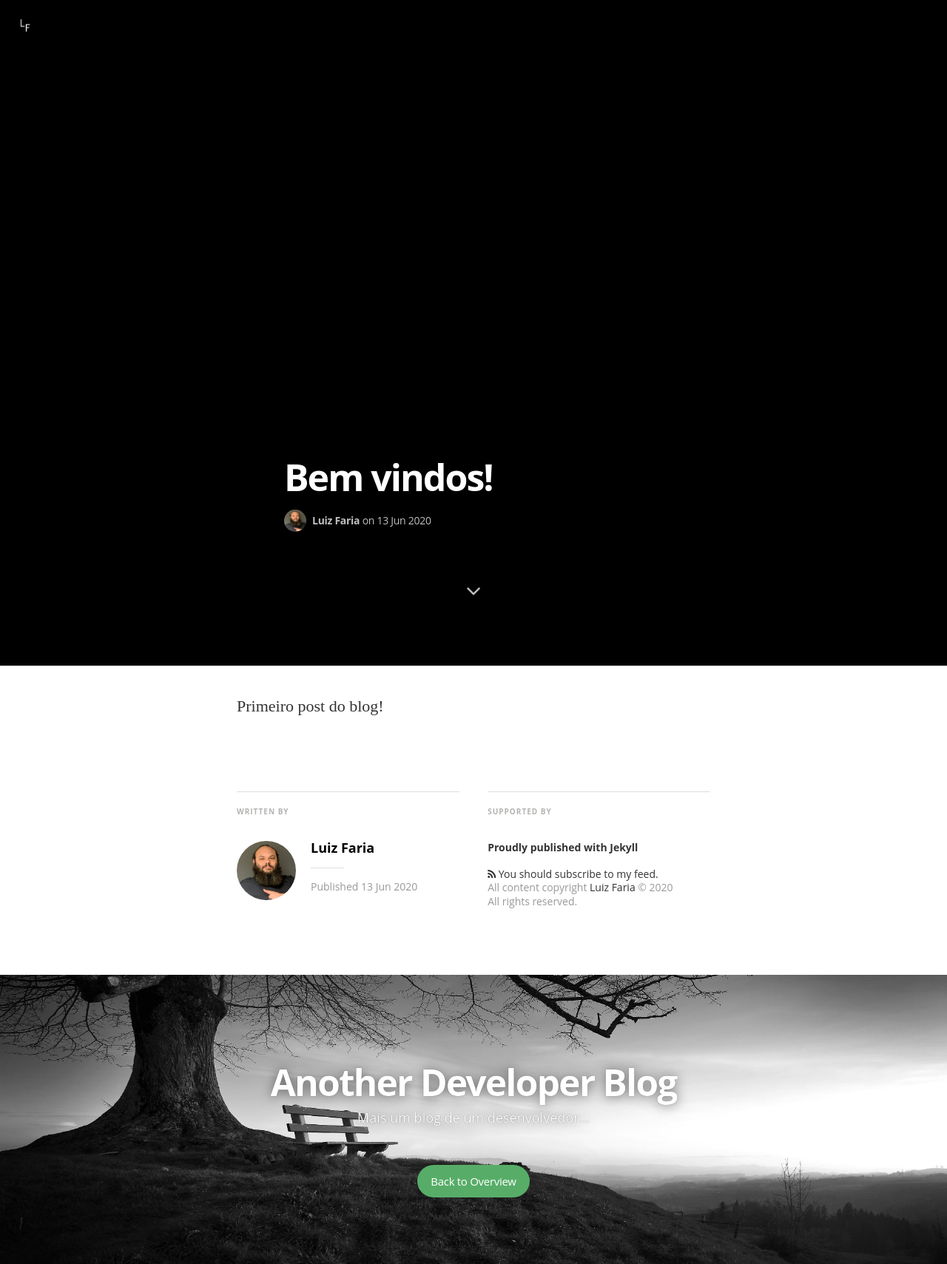
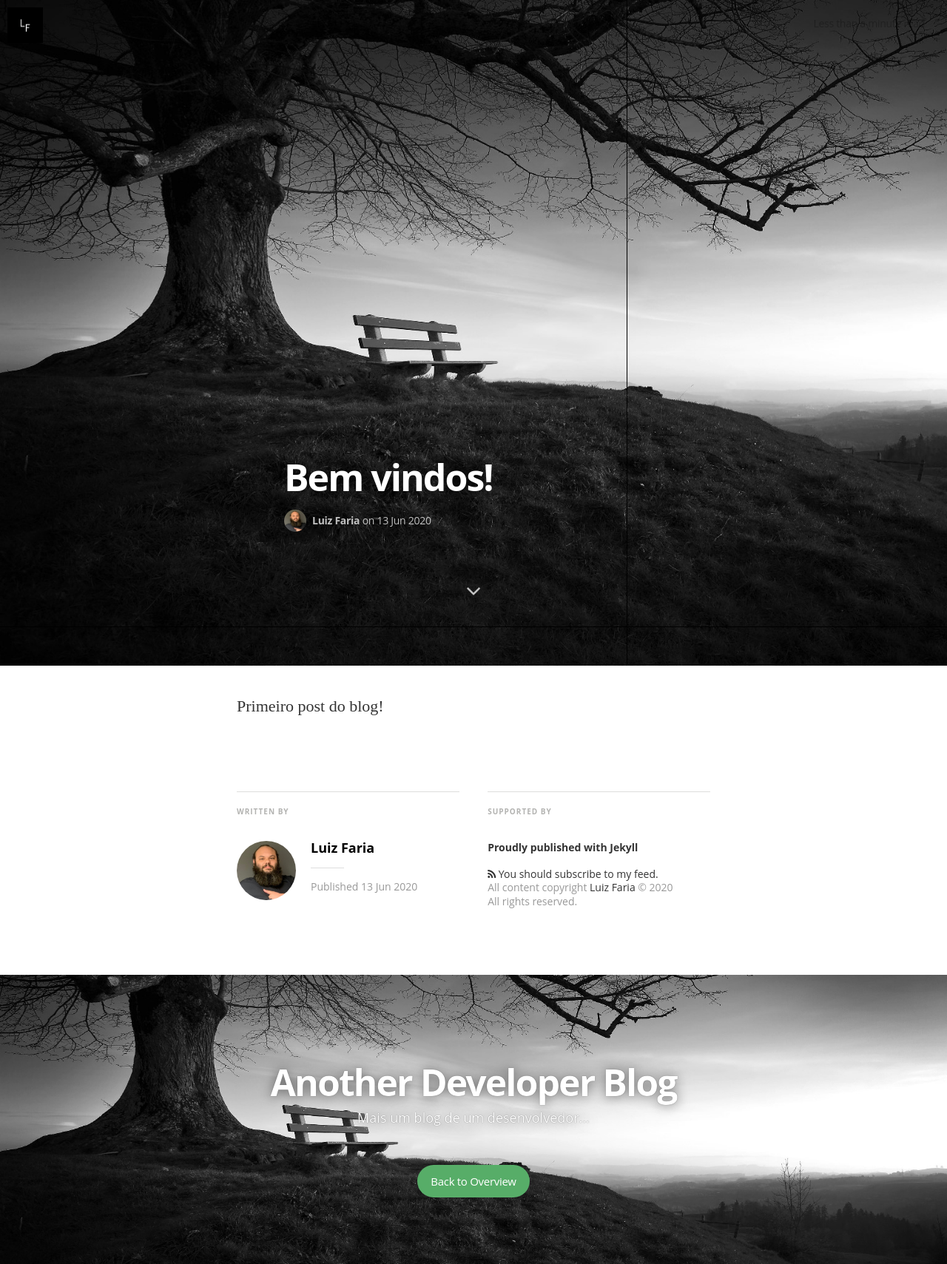
Before and after one commit to lfppfaria/lfppfaria.github.io, a Jekyll site: the page built from _posts/2020-06-13-bem-vindos.markdown, in a window 1280 px wide. Shown: the whole page at 74% size. Built offline with Jekyll 4.4.1, drawn with Linux system fonts in a browser that asks for light colours; nearby versions of some CDN libraries; some web fonts are replaced.

Commit message:
correcoes no primeiro post

```diff
--- a/_posts/2020-06-13-bem-vindos.markdown
+++ b/_posts/2020-06-13-bem-vindos.markdown
@@ -4,7 +4,7 @@ title:  "Bem vindos!"
 date:   2020-06-13 23:34:00
 categories: Outros
 tags: Outros
-image: assets/article_images/2020-06-13-bem-vindos/landscape.jpg
+image: https://lfppfaria.github.io/assets/article_images/2020-06-13-bem-vindos/landscape.jpg
 ---
 
 Primeiro post do blog!
```
